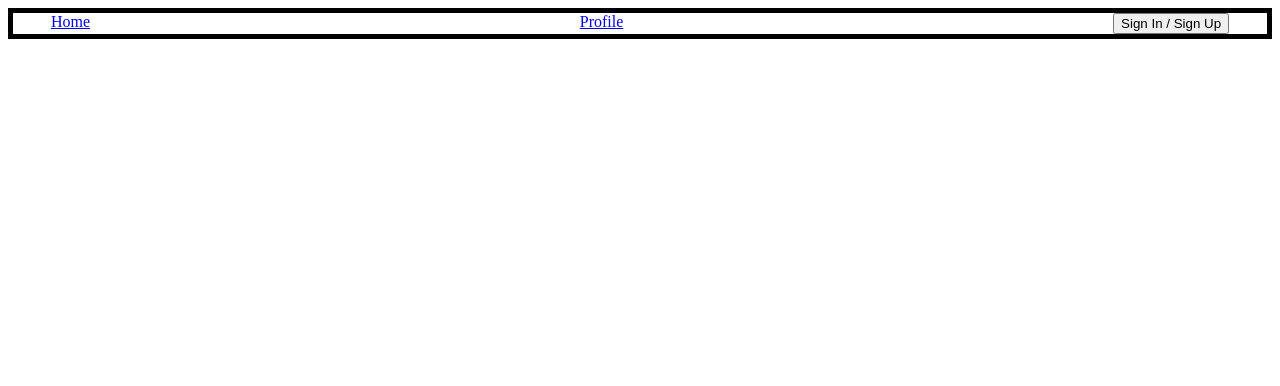
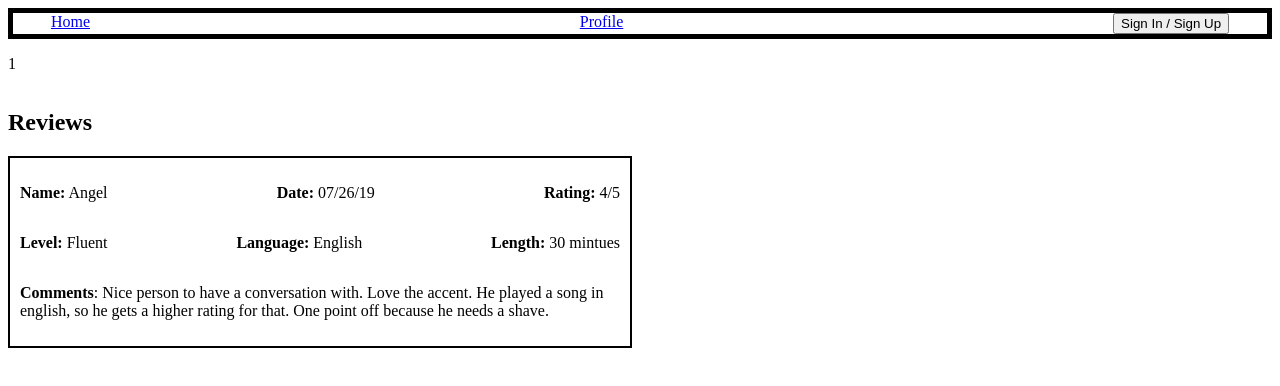
Before and after one commit to nahuelarjonadev/Lang-Chat, a React app: page /profile/1 in a window 1280 px wide. Shown: the top 386 px of the page. Built offline with nearby package versions, Linux system fonts and the light colour scheme; the HTML template or start-up script is replaced by a standard one.

Commit message:
profile page subrouting

```diff
--- a/client/App.jsx
+++ b/client/App.jsx
@@ -12,7 +12,7 @@ function App() {
         <div id="main-div">
           <Switch>
           <Route path="/" exact component={Home} />
-          <Route path="/profile" exact component={ProfilePageContainer} />
+          <Route path="/profile/:id" exact component={ProfilePageContainer} />
           </Switch>
         </div>
       </Router>
--- a/client/Components/Navbar.jsx
+++ b/client/Components/Navbar.jsx
@@ -4,10 +4,12 @@ import { NavLink } from 'react-router-dom';
 
 
 function Navbar() {
+const userId = 1
+const userProfile = userId ? '/profile/' + userId : '/signup'
   return (
     <NavbarStyled>
       <NavLink to='/'>Home</NavLink>
-      <NavLink to='/profile'>Profile</NavLink>
+      <NavLink to={userProfile}>Profile</NavLink>
       <button>Sign In / Sign Up</button>
     </NavbarStyled>
   );
--- a/client/Components/ProfilePage.jsx
+++ b/client/Components/ProfilePage.jsx
@@ -2,12 +2,12 @@ import React from 'react';
 import styled from 'styled-components';
 
 
-function ProfilePage() {
-
+function ProfilePage(props) {
+    const User = <p>{props.profileId}</p>
     return (
       <ProfilePageStyled>
           <div>
-
+          <p>{User}</p>
           </div>
       </ProfilePageStyled>
     )
--- a/client/Containers/ProfilePageContainer.jsx
+++ b/client/Containers/ProfilePageContainer.jsx
@@ -3,14 +3,17 @@ import styled from 'styled-components';
 import ProfilePage from '../Components/ProfilePage.jsx'
 import ReviewContainer from '../Containers/ReviewContainer.jsx'
 
-function ProfilePageContainer() {
+function ProfilePageContainer({ match }) {
    const [editMode, setEditMode] = useState([false])
-
+   const userId = 1;
+   const User = match.params.id
     return (
       <ProfilePageContainerStyled>
           <div>
-            <button onClick={() => {console.log('click!')}}>EDIT</button>
-            <ProfilePage />
+            {User === userId ?
+              (<button onClick={() => {console.log('click!')}}>EDIT</button>)
+            : null}
+            <ProfilePage profileId={User}/>
             <ReviewContainer />
           </div>
       </ProfilePageContainerStyled>
```
